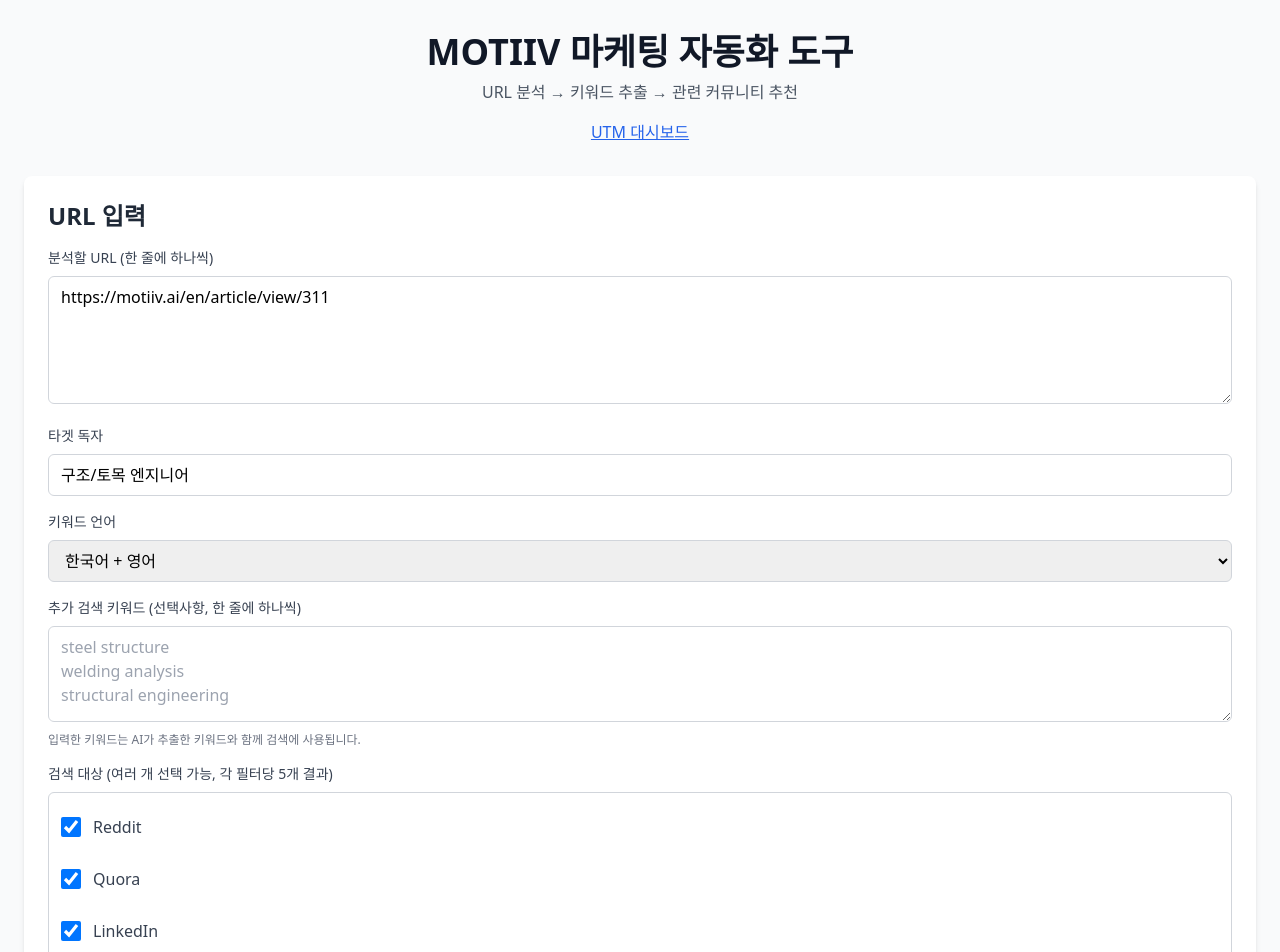
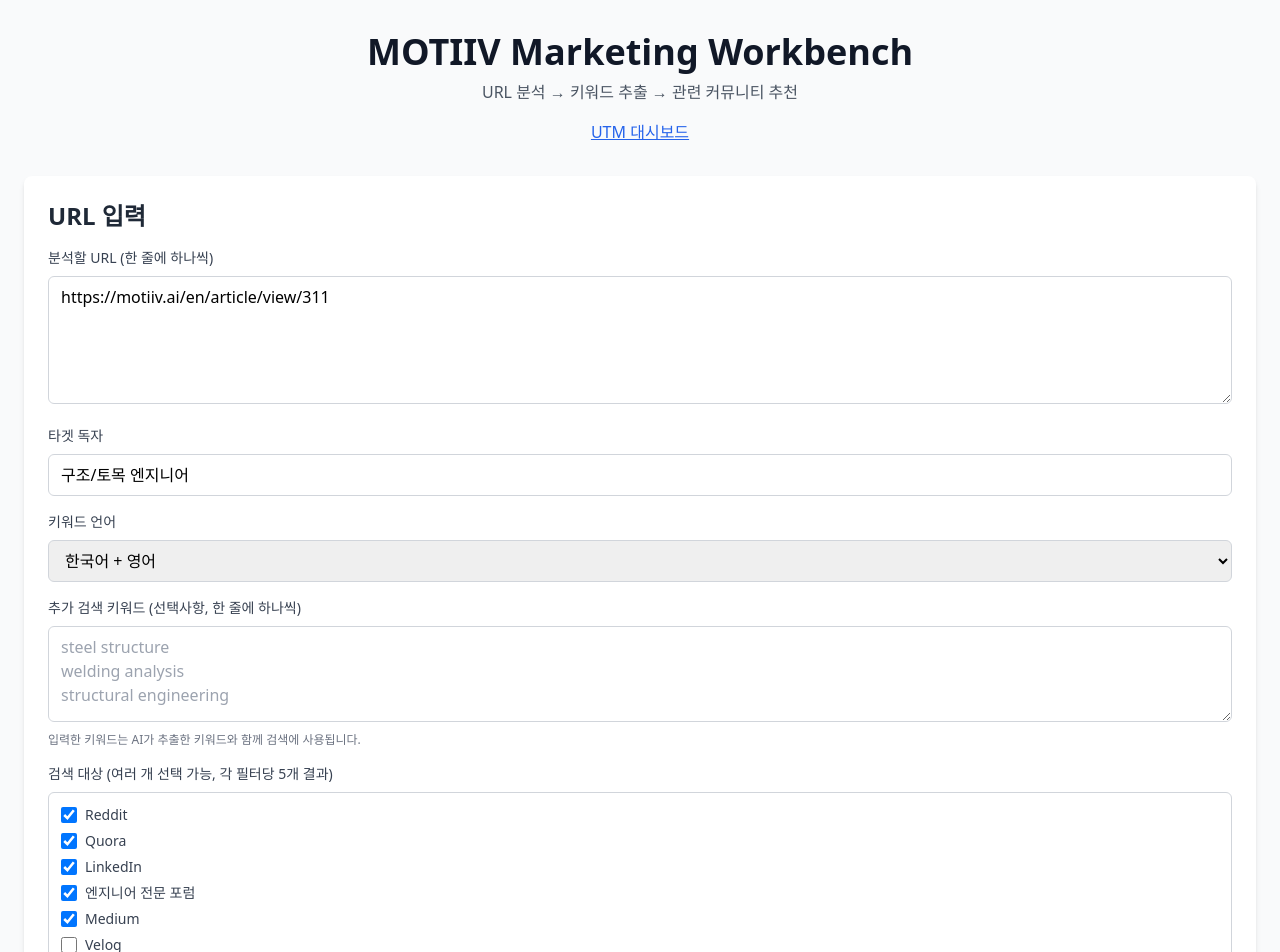
Before and after one commit to TaeleeKim/motiiv_maketing, a Next.js app: page / in a window 1280 px wide. Shown: the top 952 px of the page. Built offline with nearby package versions, Linux system fonts and the light colour scheme.

Commit message:
페이지 이름 변경

```diff
--- a/src/app/layout.tsx
+++ b/src/app/layout.tsx
@@ -2,7 +2,7 @@
 import "./globals.css";
 
 export const metadata: Metadata = {
-  title: "MOTIIV 마케팅 자동화 도구",
+  title: "MOTIIV Marketing Workbench",
   description: "URL 요약 및 관련 커뮤니티 추천 시스템",
 };
 
--- a/src/app/page.tsx
+++ b/src/app/page.tsx
@@ -81,7 +81,7 @@
         {/* 헤더 */}
         <div className="text-center mb-6 sm:mb-8">
           <h1 className="text-2xl sm:text-3xl md:text-4xl font-bold text-gray-900 mb-2">
-            MOTIIV 마케팅 자동화 도구
+            MOTIIV Marketing Workbench
           </h1>
           <p className="text-sm sm:text-base text-gray-600 mb-4">
             URL 분석 → 키워드 추출 → 관련 커뮤니티 추천
--- a/src/components/UrlInput.tsx
+++ b/src/components/UrlInput.tsx
@@ -121,9 +121,9 @@
           <label className="block text-sm font-medium text-gray-700 mb-2">
             검색 대상 (여러 개 선택 가능, 각 필터당 5개 결과)
           </label>
-          <div className="border border-gray-300 rounded-md p-3 max-h-48 overflow-y-auto">
+          <div className="border border-gray-300 rounded-md p-2 sm:p-3 max-h-48 overflow-y-auto">
             {FILTER_OPTIONS.map((option) => (
-              <label key={option.value} className="flex items-center mb-2 cursor-pointer min-h-[44px]">
+              <label key={option.value} className="flex items-center mb-1.5 cursor-pointer">
                 <input
                   type="checkbox"
                   checked={searchFilters.includes(option.value)}
@@ -135,9 +135,9 @@
                     }
                   }}
                   disabled={loading}
-                  className="mr-3 w-5 h-5 text-blue-600 border-gray-300 rounded focus:ring-blue-500 flex-shrink-0"
+                  className="mr-2 w-4 h-4 text-blue-600 border-gray-300 rounded focus:ring-blue-500 flex-shrink-0"
                 />
-                <span className="text-sm sm:text-base text-gray-700">{option.label}</span>
+                <span className="text-sm text-gray-700">{option.label}</span>
               </label>
             ))}
           </div>
```
